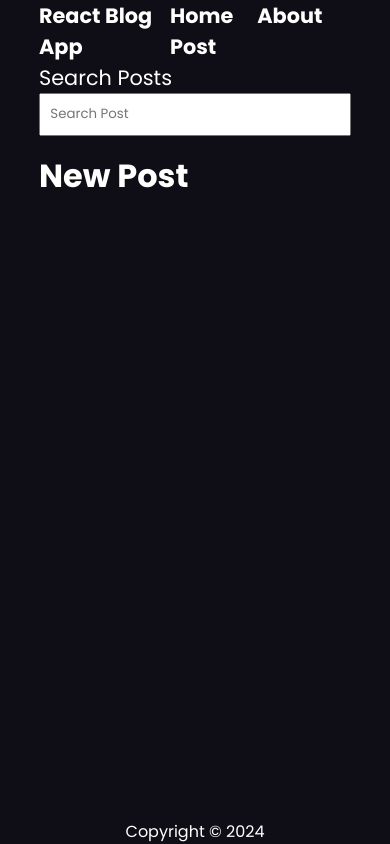
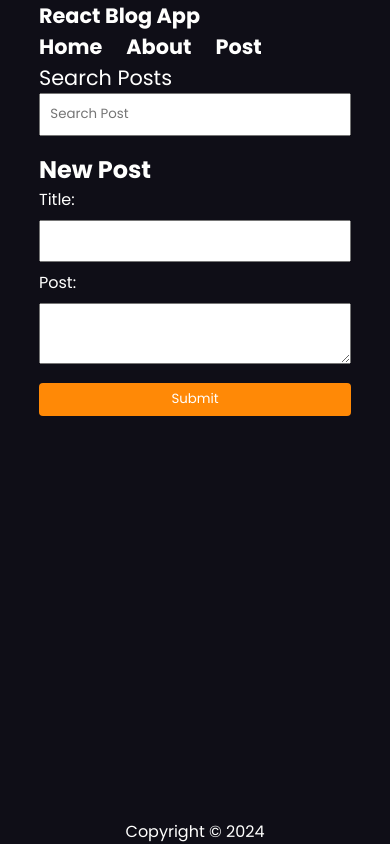
Before and after one commit to KaymMikael/blog-app, a React (Create React App) app: page /post in a window 390 px wide. Built offline with nearby package versions, Linux system fonts and the light colour scheme; a web font is replaced by a local one.

Commit message:
install date-fns, make nav responsive, styles new post form, complete handledelete and handle submit, create new state for post title and post body

```diff
--- a/package.json
+++ b/package.json
@@ -6,6 +6,7 @@
     "@testing-library/jest-dom": "^5.17.0",
     "@testing-library/react": "^13.4.0",
     "@testing-library/user-event": "^13.5.0",
+    "date-fns": "^3.6.0",
     "react": "^18.3.1",
     "react-dom": "^18.3.1",
     "react-router-dom": "^6.26.0",
--- a/src/App.js
+++ b/src/App.js
@@ -6,8 +6,9 @@ import NewPost from "./components/NewPost";
 import PostPage from "./components/PostPage";
 import Missing from "./components/Missing";
 import About from "./components/About";
-import { Route, Routes } from "react-router-dom";
+import { Route, Routes, useNavigate } from "react-router-dom";
 import { useState, useEffect } from "react";
+import { format } from "date-fns";
 
 const App = () => {
   const [posts, setPosts] = useState([
@@ -38,10 +39,32 @@ const App = () => {
   ]);
   const [seach, setSearch] = useState("");
   const [searchResult, setSearchResult] = useState([]);
+  const [postTitle, setPostitle] = useState("");
+  const [postBody, setPostBody] = useState("");
+  const navigate = useNavigate();
+  const handleDelete = (id) => {
+    const postList = posts.filter((post) => post.id !== id);
+    setPosts(postList);
+    navigate("/");
+  };
 
-  const handleDelete = (id) => {
+  const handleSubmit = (e) => {
+    e.preventDefault();
+    const id = posts.length ? posts[posts.length - 1].id + 1 : 1;
+    const datetime = format(new Date(), "MMMM dd, yyyy pp");
+    const newPost = {
+      id,
+      title: postTitle,
+      datetime,
+      body: postBody,
+    };
+    const allPosts = { ...posts, newPost };
+    setPosts(allPosts);
+    setPostitle("");
+    setPostBody("");
+    navigate("/");
+  };
 
-  }
   return (
     <div className="App">
       <Header title={"React Blog App"} />
@@ -49,7 +72,19 @@ const App = () => {
       <main className="main">
         <Routes>
           <Route exact path="/" element={<Home posts={posts} />} />
-          <Route exact path="/post" element={<NewPost />} />
+          <Route
+            exact
+            path="/post"
+            element={
+              <NewPost
+                postTitle={postTitle}
+                setPostTitle={setPostitle}
+                postBody={postBody}
+                setPostBody={setPostBody}
+                handleSubmit={handleSubmit}
+              />
+            }
+          />
           <Route
             path="/post/:id"
             element={<PostPage posts={posts} handleDelete={handleDelete} />}
--- a/src/components/NewPost.js
+++ b/src/components/NewPost.js
@@ -1,9 +1,38 @@
 import React from "react";
 
-const NewPost = () => {
+const NewPost = ({
+  postTitle,
+  setPostTitle,
+  postBody,
+  setPostBody,
+  handleSubmit,
+}) => {
   return (
     <div className="new-post">
-      <h1>New Post</h1>
+      <h2>New Post</h2>
+      <form className="new-post-form" onSubmit={handleSubmit}>
+        <label htmlFor="post-title">Title:</label>
+        <input
+          type="text"
+          id="post-title"
+          required
+          value={postTitle}
+          autoComplete="off"
+          onChange={(e) => setPostTitle(e.target.value)}
+        />
+        <label htmlFor="post-body">Post:</label>
+        <textarea
+          name="post-body"
+          autoComplete="off"
+          id="post-body"
+          required
+          value={postBody}
+          onChange={(e) => setPostBody(e.target.value)}
+        ></textarea>
+        <button type="submit" className="button-create-post">
+          Submit
+        </button>
+      </form>
     </div>
   );
 };
--- a/src/index.css
+++ b/src/index.css
@@ -7,7 +7,8 @@
   --paragraphColor: #a7a9be;
 }
 
-input {
+input,
+textarea {
   width: 100%;
   padding: 0.7em;
   outline: none;
@@ -38,7 +39,7 @@ body {
   flex-direction: column;
 }
 
-.header{
+.header {
   font-size: 1.3rem;
   font-weight: bold;
   color: var(--headlineColor);
@@ -52,7 +53,7 @@ body {
   color: var(--headlineColor);
 }
 
-.main{
+.main {
   margin-top: 1rem;
   color: var(--headlineColor);
   flex: 1;
@@ -75,11 +76,11 @@ body {
   flex-direction: column;
 } */
 
-.introduction-headline{
+.introduction-headline {
   text-align: center;
 }
 
-.introduction-paragraph{
+.introduction-paragraph {
   line-height: 2;
   color: var(--paragraphColor);
 }
@@ -90,7 +91,7 @@ body {
   gap: 24px 0;
 }
 
-.about-headline{
+.about-headline {
   font-size: 1.4rem;
   font-weight: bold;
 }
@@ -106,7 +107,8 @@ body {
   color: var(--paragraphColor);
 }
 
-.button-delete-post {
+.button-delete-post,
+.button-create-post {
   cursor: pointer;
   margin-top: 0.8em;
   color: var(--headlineColor);
@@ -115,3 +117,19 @@ body {
   padding: 0.5em;
   border-radius: 4px;
 }
+
+/* New Post stye */
+
+.new-post-form {
+  display: flex;
+  flex-direction: column;
+  gap: 8px;
+}
+
+@media (max-width: 600px) {
+  .header {
+    align-items: flex-start;
+    justify-content: flex-start;
+    flex-direction: column;
+  }
+}
```
Also changed, not shown: 1 other file (tests, documents, lock files or other folders).
